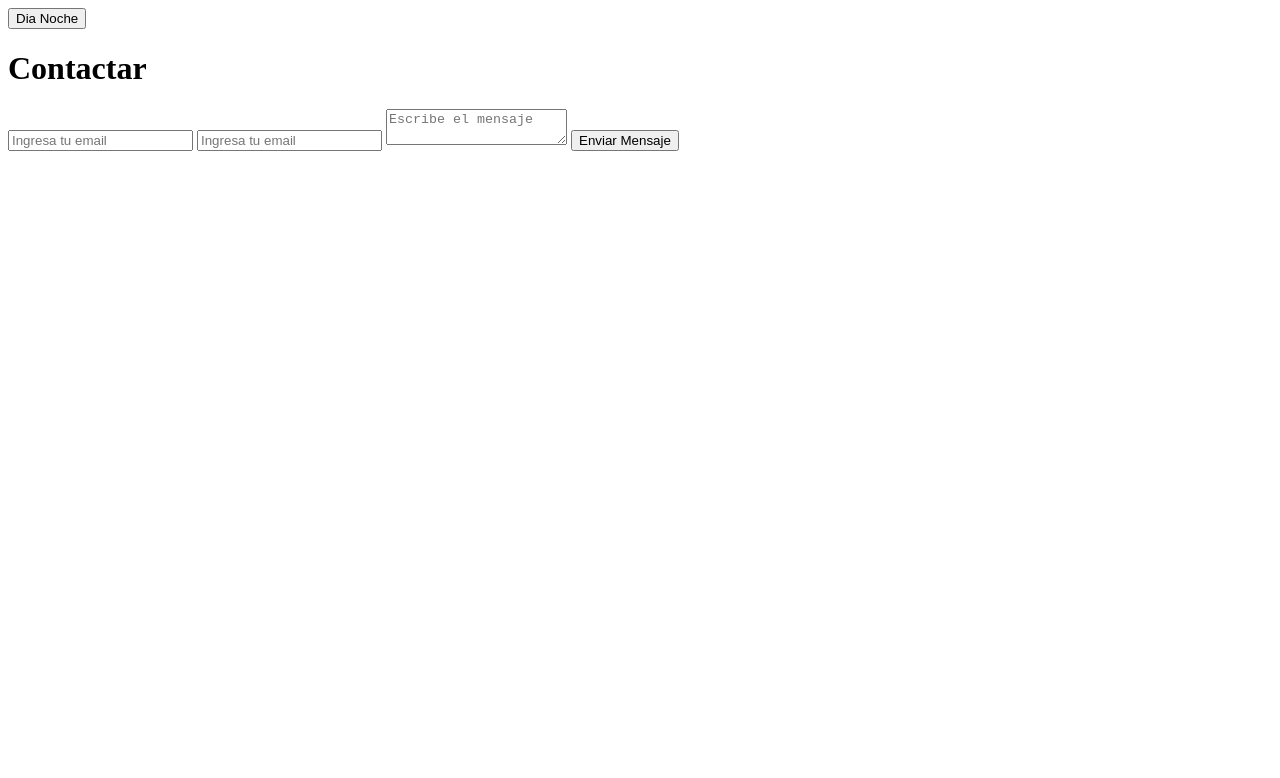
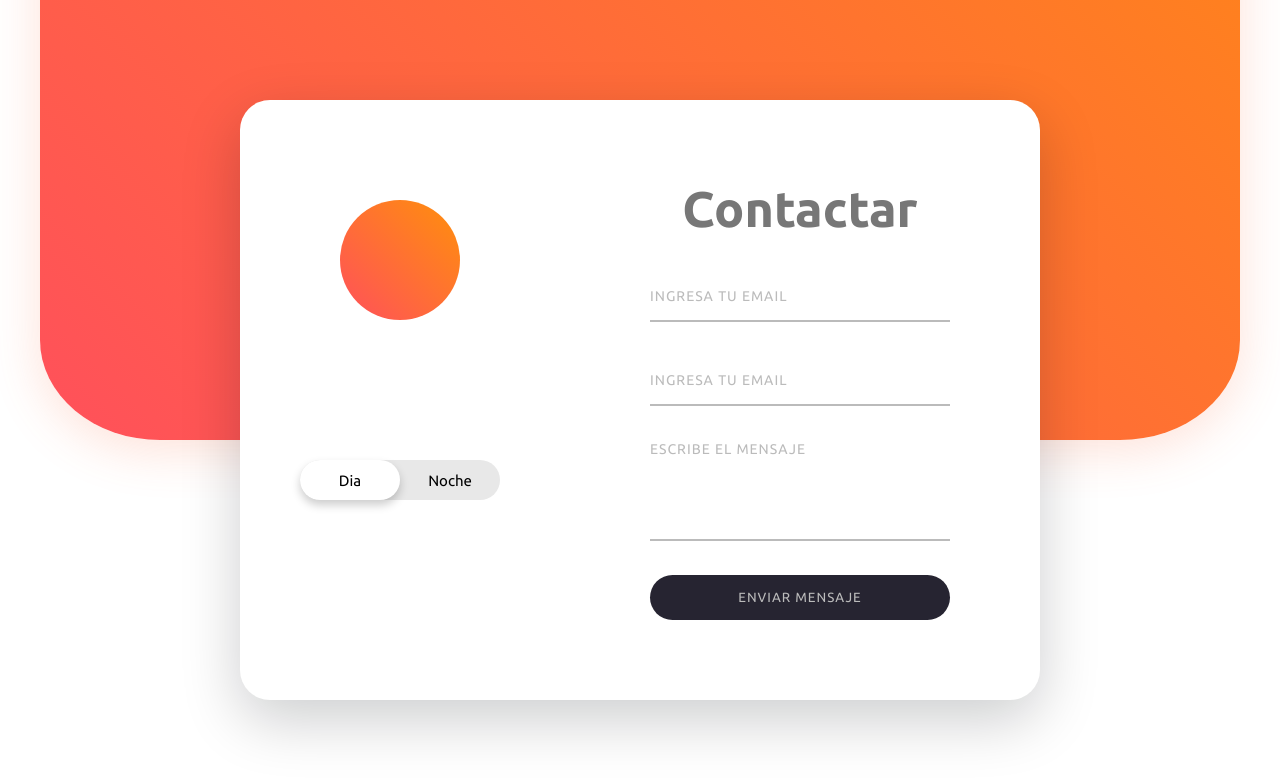
Before and after one commit to katitafranco/light-dark-contact-form, a plain HTML site: page index.html in a window 1280 px wide. Drawn offline with Linux system fonts and the light colour scheme.

Commit message:
Add fonts,  fixed bug

```diff
--- a/css/estilos.css
+++ b/css/estilos.css
@@ -0,0 +1,149 @@
+* {
+  margin: 0;
+  padding: 0;
+  box-sizing: border-box;
+  outline: none;
+  font-family: "Ubuntu", sans-serif;
+}
+
+html {
+  font-size: 62.5%;
+}
+
+.contenedor {
+  width: 100%;
+  height: 100vh;
+  background-color: #fff;
+  display: flex;
+  justify-content: center;
+  align-items: center;
+  position: relative;
+  transition: all 0.1s;
+}
+
+.fondo-redondeado {
+  width: 120rem;
+  height: 100rem;
+  border-radius: 10%;
+  background: linear-gradient(225deg, #ff900b, #ff505b);
+  position: absolute;
+  top: -70%;
+  left: 50%;
+  transform: translateX(-50%);
+  box-shadow: 0 1rem 5rem rgba(248, 106, 59, 0.2);
+}
+
+.envoltura-formulario {
+  width: 80rem;
+  height: 60rem;
+  background-color: white;
+  display: flex;
+  border-radius: 3rem;
+  box-shadow: 0 2rem 6rem rgba(6, 12, 15, 0.2);
+  position: relative;
+  z-index: 100;
+  transition: all 0.1s;
+}
+
+.envoltura-formulario-izquierda {
+  width: 40%;
+  display: flex;
+  flex-direction: column;
+  justify-content: space-between;
+  align-items: center;
+  padding: 10rem 0 20rem 0;
+}
+
+.sol-luna {
+  width: 12rem;
+  height: 12rem;
+  background: linear-gradient(225deg, #ff900b, #ff505b);
+  border-radius: 50%;
+}
+
+.envoltura-formulario-izquierda button {
+  width: 20rem;
+  height: 4rem;
+  background-color: #e8e8e8;
+  border: none;
+  border-radius: 3rem;
+  font-size: 1.5rem;
+  cursor: pointer;
+  position: relative;
+}
+
+.envoltura-formulario-izquierda button span {
+  position: absolute;
+  top: 0;
+  width: 50%;
+  height: 100%;
+}
+
+.fondo {
+  background-color: white;
+  border-radius: 3rem;
+  left: 0;
+  box-shadow: 0 0.5rem 1rem rgba(0, 0, 0, 0.2);
+}
+
+.dia,
+.noche {
+  display: flex;
+  justify-content: center;
+  align-items: center;
+}
+.dia {
+  left: 0;
+}
+
+.noche {
+  right: 0;
+}
+
+.envoltura-formulario-derecha {
+  width: 60%;
+  display: flex;
+  flex-direction: column;
+  align-items: center;
+  justify-content: space-between;
+  padding: 8rem 0;
+}
+
+.envoltura-formulario-derecha h1 {
+  font-size: 5rem;
+  color: #777;
+}
+.campo {
+  width: 30rem;
+  height: 5rem;
+  border: none;
+  border-bottom: 0.2rem solid #bbb;
+  font-size: 1.4rem;
+  color: #555;
+  background-color: transparent;
+}
+
+.campo::placeholder {
+  text-transform: uppercase;
+  font-size: 1.4rem;
+  color: #bbb;
+  letter-spacing: 0.1rem;
+}
+
+.envoltura-formulario-derecha .msg {
+  height: 10rem;
+  resize: none;
+}
+
+.envoltura-formulario-derecha button {
+  width: 30rem;
+  height: 4.5rem;
+  background-color: #262431;
+  border: none;
+  border-radius: 3rem;
+  color: #bbb;
+  text-transform: uppercase;
+  letter-spacing: 0.1rem;
+  cursor: pointer;
+  box-shadow: 0 1erm 2rem rgba(0, 0, 0, 0.1);
+}
--- a/index.html
+++ b/index.html
@@ -3,12 +3,18 @@
   <head>
     <meta charset="UTF-8" />
     <meta name="viewport" content="width=device-width, initial-scale=1.0" />
+    <link rel="preconnect" href="https://fonts.googleapis.com" />
+    <link rel="preconnect" href="https://fonts.gstatic.com" crossorigin />
+    <link
+      href="https://fonts.googleapis.com/css2?family=Titillium+Web:ital,wght@0,200;0,300;0,400;0,600;0,700;0,900;1,200;1,300;1,400;1,600;1,700&family=Ubuntu:ital,wght@0,300;0,400;0,500;0,700;1,300;1,400;1,500;1,700&display=swap"
+      rel="stylesheet"
+    />
     <link rel="stylesheet" href="css/estilos.css" />
     <title>Formulario de Contacto - Light/Dark</title>
   </head>
   <body>
     <div class="contenedor">
-      <div class="font-redondeado">
+      <div class="fondo-redondeado"></div>
       <div class="envoltura-formulario">
         <div class="envoltura-formulario-izquierda">
           <div class="sol-luna"></div>
@@ -33,7 +39,6 @@
         </div>
       </div>
     </div>
-    </div>
     <script src="js/main.js"></script>
   </body>
 </html>
```
Lines whose indentation alone changed are shown as unchanged.
